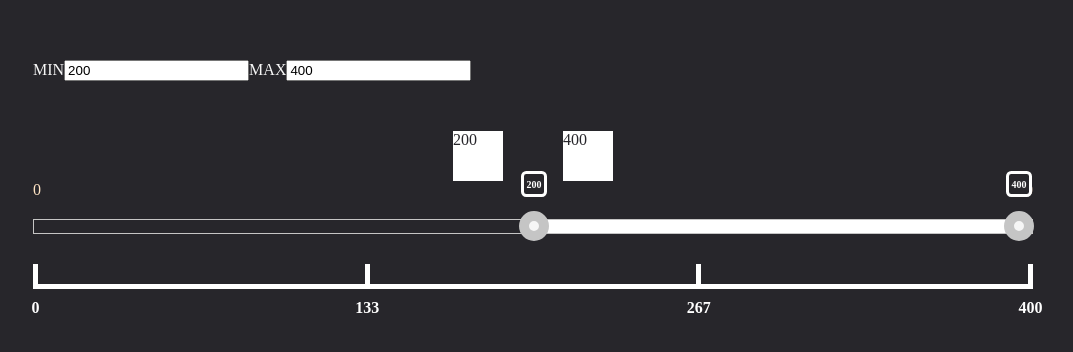
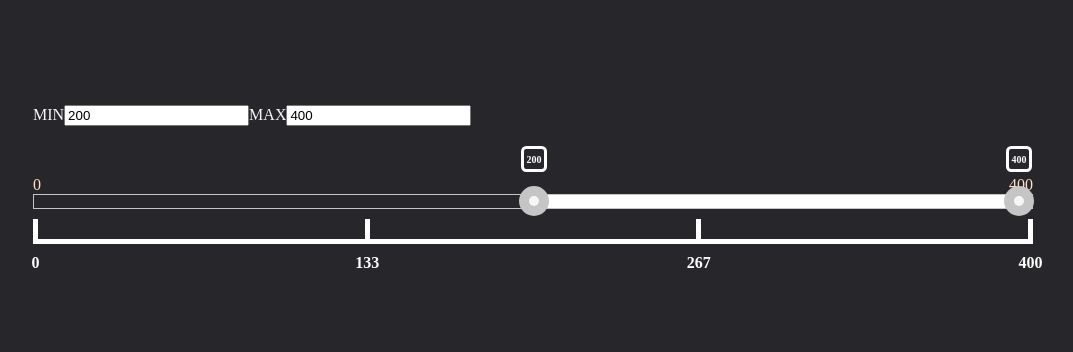
Before and after one commit to ZinMari/jq-range-slider, a website built with webpack: page src/index.html in a window 1280 px wide. Shown: the part 234-586 px from the top of the page, without its empty margins (107-1180 px from the left). Built offline with nearby package versions, Linux system fonts and the light colour scheme.

Commit message:
refactor: change main structure;

```diff
--- a/src/View/SliderView.js
+++ b/src/View/SliderView.js
@@ -6,7 +6,7 @@ import SliderThumbView from './SliderThumbView';
 
 export default class SliderView {
   constructor({
-    slider,
+    container,
     showMinMaxValue,
     orientation,
     type,
@@ -26,8 +26,9 @@ export default class SliderView {
     showMinValueClass,
     showMaxValueClass,
   }) {
-    this.slider = slider;
-    this.sliderLine = new SliderLineView(slider, lineClass);
+    this.container = container;
+    this.slider = $('<div>', { class: 'alexandr' });
+    this.sliderLine = new SliderLineView(this.slider, lineClass);
     this.sliderProgressBar = new SliderProgressBar(this.sliderLine.item, progressBarClass);
     this.sliderThumbs = [];
     this.sliderOrientation = orientation;
@@ -47,7 +48,7 @@ export default class SliderView {
     // создать мин макс
     if (showMinMaxValue) {
       this.sliderMinMaxValueLine = new SliderMinMaxValueLineView(
-        slider,
+        this.slider,
         showMinValueClass,
         showMaxValueClass,
       );
@@ -56,6 +57,8 @@ export default class SliderView {
 
   init(presenter) {
     this.presenter = presenter;
+    this.container.append(this.slider);
+
     //создать кнопки
     if (this.type === 'double') {
       let min = new SliderThumbView(this.sliderLine.item);
@@ -97,7 +100,7 @@ export default class SliderView {
         inputsWrap.append(maxElement);
         this.inputs.push(maxElement);
       }
-      $('.wrapp').prepend(inputsWrap);
+      this.slider.prepend(inputsWrap);
     }
 
     //загрузить значения в полосу мин макс
--- a/src/index.html
+++ b/src/index.html
@@ -6,12 +6,6 @@
     <title>Document</title>
   </head>
   <body>
-    <div class="wrapp">
-      <div class="values">
-        <div class="min value"></div>
-        <div class="max value"></div>
-      </div>
-      <div class="slider29"></div>
-    </div>
+    <div class="wrapp"></div>
   </body>
 </html>
--- a/src/jquery.alexandr.js
+++ b/src/jquery.alexandr.js
@@ -6,7 +6,6 @@ import './jquery.alexandr.scss';
 
 (function ($) {
   const defaults = {
-    slider: $('.slider29'),
     minValue: 0,
     maxValue: 400,
     stepValue: 50,
@@ -29,8 +28,9 @@ import './jquery.alexandr.scss';
   };
 
   class Alexandr {
-    constructor(options) {
+    constructor(element, options) {
       this.config = $.extend({}, defaults, options);
+      this.config.container = element;
       this.view = new SliderView({ ...this.config });
       this.model = new SliderModel({ ...this.config });
       this.presenter = new SliderPresenter(this.view, this.model);
@@ -44,9 +44,9 @@ import './jquery.alexandr.scss';
   };
 
   $.fn.alexander = function (options) {
-    new Alexandr(options);
+    new Alexandr(this.first(), options);
     return this.first();
   };
 })(jQuery);
 
-$('.slider29').alexander();
+$('.wrapp').alexander();
--- a/src/jquery.alexandr.scss
+++ b/src/jquery.alexandr.scss
@@ -5,6 +5,7 @@ body {
     flex-direction: column;
     align-items: center;
     justify-content: center;
+    gap: 100px;
 }
 
 
```
